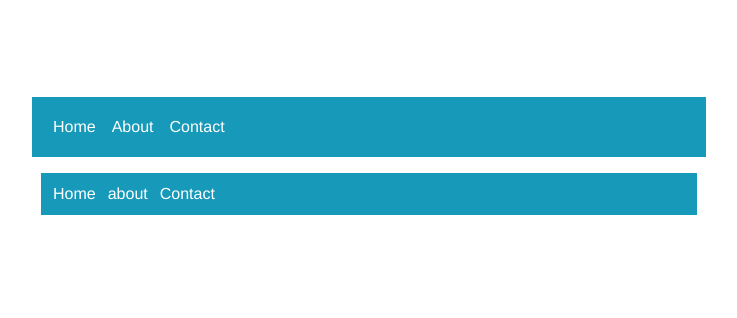
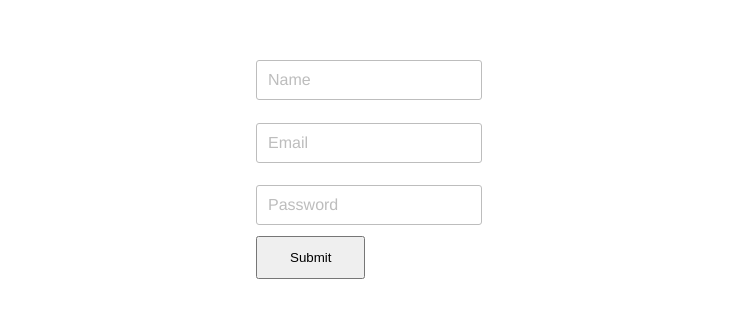
Before and after one commit to issajeanmarie/hassan-form, a plain HTML site: page gallery.html in a window 1280 px wide. Shown: the part 244-562 px from the top of the page, without its empty margins (271-1008 px from the left). Drawn offline with Linux system fonts and the light colour scheme.

Commit message:
Creating form

```diff
--- a/gallery.html
+++ b/gallery.html
@@ -12,29 +12,23 @@
 		/>
 	</head>
 	<body>
-		<div class="navbar">
-			<a href="#">Home</a>
-			<a href="#">About</a>
+		<form action="">
+			<div class="inputContainer">
+				<input type="text" />
+				<label for="">Name</label>
+			</div>
 
-			<div class="dropdown-menu">
-				<a href="#" class="hoverLink">Contact</a>
-				<div class="dropdown-content">
-					<a href="#" class="drop-menu-a">Admin</a>
-					<a href="#" class="drop-menu-a">Help</a>
-				</div>
+			<div class="inputContainer">
+				<input type="email" />
+				<label for="">Email</label>
 			</div>
-		</div>
 
-		<ul>
-			<li><a href="">Home</a></li>
-			<li><a href="">about</a></li>
-			<li class="drop">
-				<a href="">Contact</a>
-				<ul class="d-content">
-					<li><a href="">Admin</a></li>
-					<li><a href="">Help</a></li>
-				</ul>
-			</li>
-		</ul>
+			<div class="inputContainer">
+				<input type="password" />
+				<label for="">Password</label>
+			</div>
+
+			<button>Submit</button>
+		</form>
 	</body>
 </html>
--- a/index.css
+++ b/index.css
@@ -66,3 +66,38 @@ li {
 .drop:hover .d-content {
 	display: flex;
 }
+
+.inputContainer {
+	width: fit-content;
+	position: relative;
+	padding: 0.7em 0;
+}
+
+input {
+	width: 15em;
+	height: 38px;
+	padding: 0 12px;
+	outline: none;
+	border: 1px solid rgb(189, 189, 189);
+	border-radius: 3px;
+}
+
+label {
+	position: absolute;
+	left: 12px;
+	bottom: 35%;
+	transition: 0.1s ease-in;
+	color: rgb(189, 189, 189);
+}
+
+input:focus ~ label {
+	bottom: 68%;
+	background-color: #fff;
+	color: rgb(109, 109, 109);
+	padding: 0 12px;
+	font-size: 0.8em;
+}
+
+button {
+	padding: 12px 32px;
+}
```
